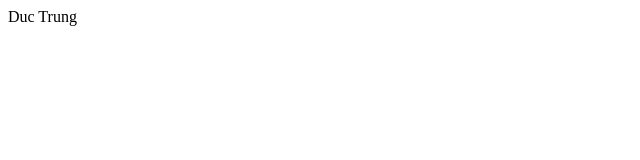
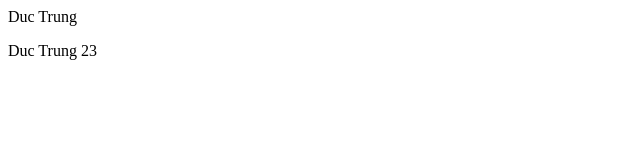
Before and after one commit to ductrung23/git-test, a plain HTML site: page index.html in a window 1280 px wide. Shown: the full height of the page, 0-640 px from the left. Drawn offline with Linux system fonts and the light colour scheme.

Commit message:
Update index.html

```diff
--- a/index.html
+++ b/index.html
@@ -1 +1,2 @@
 <p>Duc Trung</p>
+<p>Duc Trung 23</p>
```
